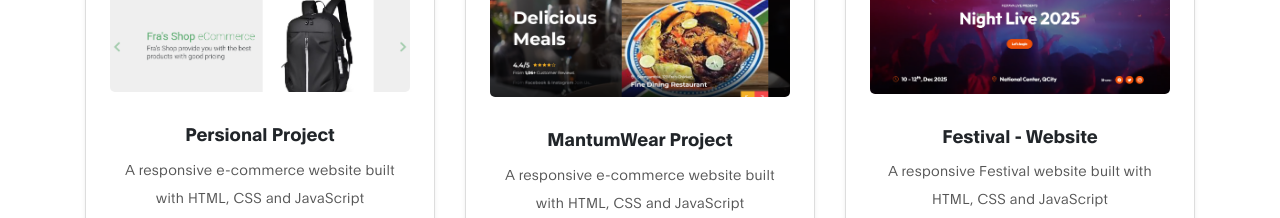
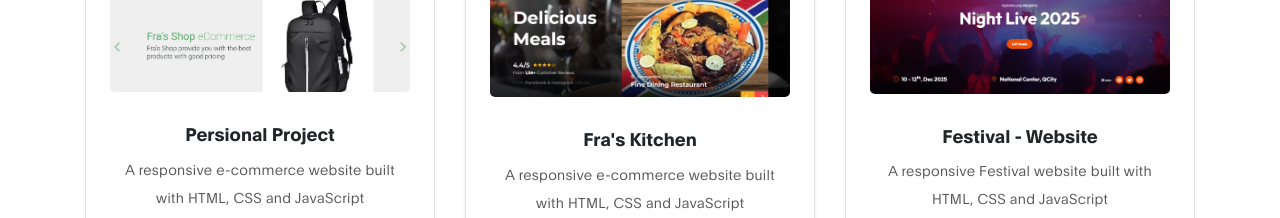
Before and after one commit to Franciscomanneh/francisco_portfolio_v2, a plain HTML site: page index.html in a window 1280 px wide. Shown: the part 5620-5838 px from the top of the page. Drawn offline with Linux system fonts and the light colour scheme.

Commit message:
nothing much

```diff
--- a/index.html
+++ b/index.html
@@ -488,7 +488,7 @@
             <div class="col-lg-4 col-md-6 col-12">
                 <div class="portfolio-item p-4 shadow-sm">
                     <img src="./images/Screenshot (373).png" class="img-fluid mb-3" alt="Project 2">
-                    <h5>MantumWear Project</h5>
+                    <h5>Fra's Kitchen</h5>
                     <p>A responsive e-commerce website built with HTML, CSS and JavaScript</p>
                     <div class="mt-3">
 
```
